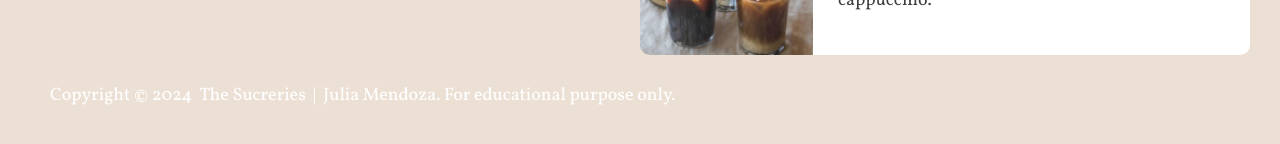
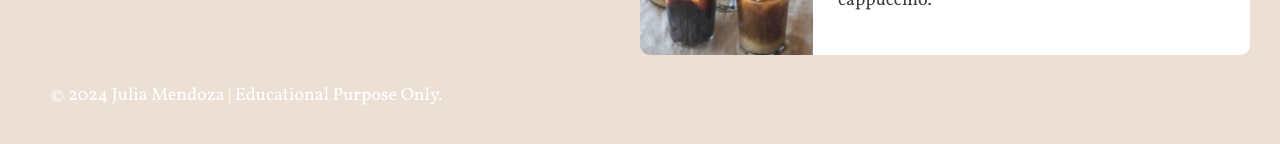
Before and after one commit to juliaansh/Menu-AWD-FEUTECH, a plain HTML site: page index.html in a window 1280 px wide. Shown: the part 724-868 px from the top of the page. Drawn offline with Linux system fonts and the light colour scheme.

Commit message:
Update index.html

```diff
--- a/index.html
+++ b/index.html
@@ -235,7 +235,7 @@
       </div>
     </div>
     <footer class="tm-site-footer">
-      <p class="tm-black-bg tm-footer-text">Copyright © 2024&nbsp;&nbsp;The Sucreries&nbsp;&nbsp;|&nbsp;&nbsp;Julia Mendoza. For educational purpose only.</p>
+      <p class="tm-black-bg tm-footer-text">© 2024 Julia Mendoza | Educational Purpose Only.</p>
     </footer>
   </div>
 
```
